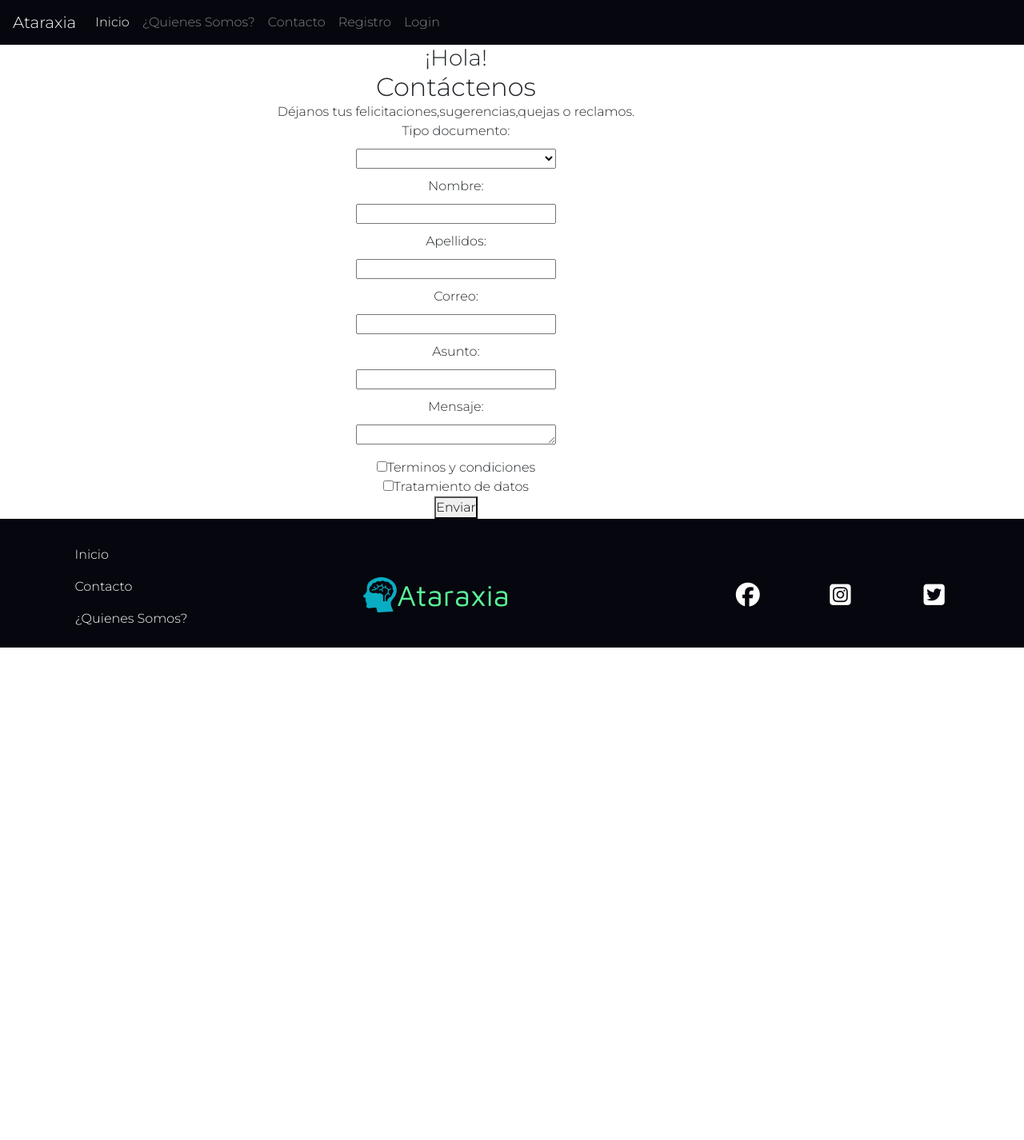
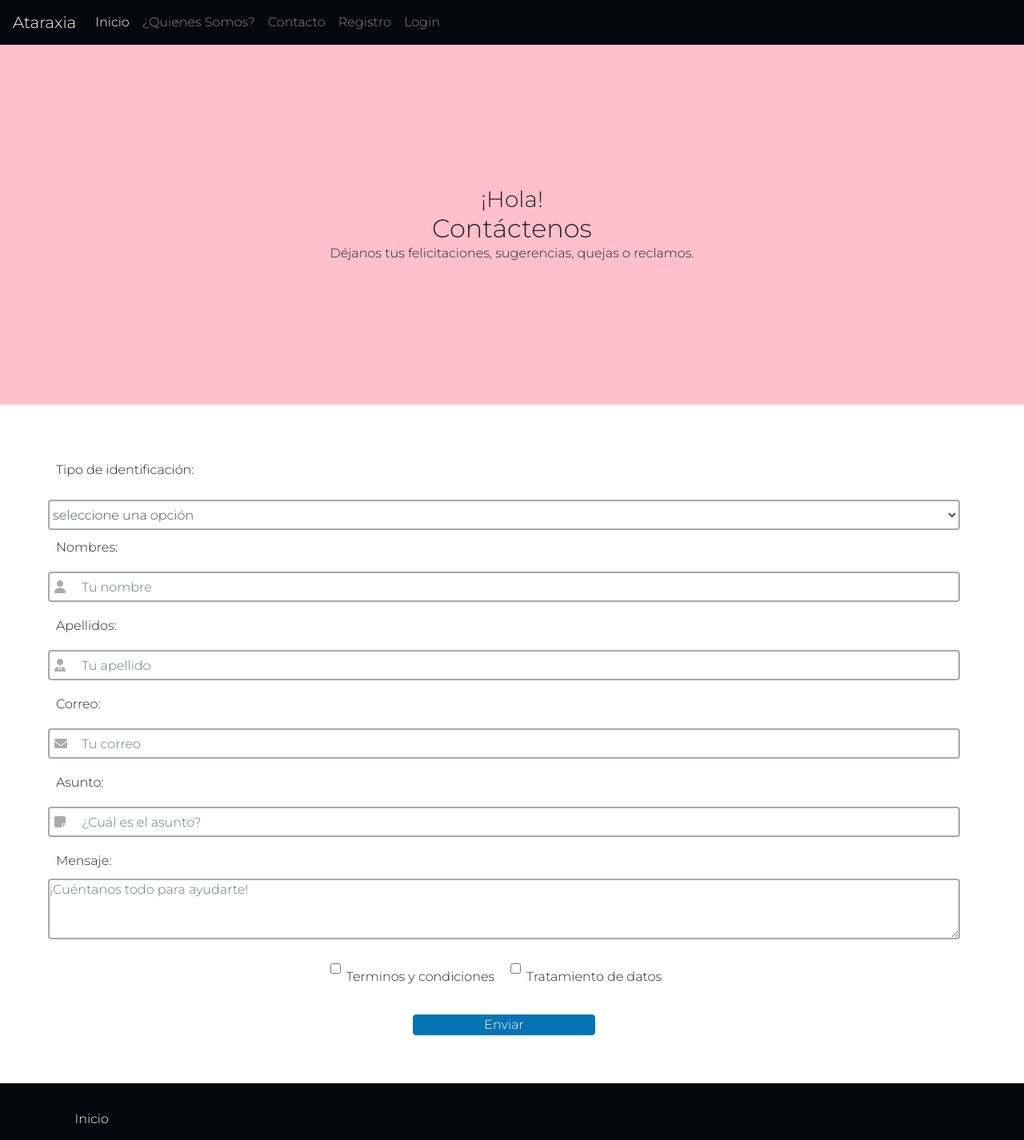
Before and after one commit to dpsena/MalalaFront, an Angular app: page /contact in a window 1280 px wide. Shown: the top 1426 px of the page at 80% size. Before the commit the page ends 810 px from the top, so only its background shows below. Built offline with nearby package versions, Linux system fonts and the light colour scheme.

Commit message:
Se creó la vista de contacto e inciio de profesionales

```diff
--- a/src/app/Components/contact/contact.component.css
+++ b/src/app/Components/contact/contact.component.css
@@ -2,21 +2,77 @@
     margin: 0;
     padding: 0;
   }
-.input-info{
-    width: 250px;
-    height: 25px;
+.container {
+    margin: 60px;
+}
+
+.label-check{
+    margin: 20px;
+}
+.input-check{
+    margin-top: 15px;
+}
+.contact {
+    background-color: pink;
+    width: 100%;
+    height: 450px;
+    background-size: cover;
+    position: relative;
+    display: flex;
+    flex-direction: column;
+    justify-content: center;
+    align-items: center;
+}
+.contact::before{
+    content: "";
+    width: 100%;
+    height: 450px;
+    position: absolute;
+}
+
+.btn-info{
+    background-color: #0474b4;
+    border-color: #0474b4;
+    width: 20%;
+    height: 25%;
+}
+label{
     margin: 10px;
 }
-.option-doc {
-    width: 250px;
-    height: 25px;
-    margin: 10px;
+.div-check{
+    margin: 15px;
 }
-.section-text{
-    width: 250px;
-    height: 25px;
-    margin: 10px;
-}
-.check{
-    margin: 50px;
-}
+input[type="text"] {
+    border: 2px solid #aaa;
+    border-radius: 4px;
+    margin: 8px 0;
+    outline: none;
+    padding: 8px;
+    box-sizing: border-box;
+    transition: 0.3s;
+  }
+
+  .inputWithIcon input[type="text"] {
+    padding-left: 40px;
+  }
+
+  .inputWithIcon {
+    position: relative;
+  }
+
+  .inputWithIcon i {
+    position: absolute;
+    left: 0;
+    top: 2px;
+    padding: 9px 8px;
+    color: #aaa;
+    transition: 0.3s;
+  }
+  select, textarea{
+    border: 2px solid #aaa;
+    border-radius: 4px;
+  }
+
+  select{
+      margin-top: 15px;
+  }
--- a/src/app/Components/contact/contact.component.html
+++ b/src/app/Components/contact/contact.component.html
@@ -1,65 +1,62 @@
-<div class="container text-center">
-    <form [formGroup]= "contactForm" (ngSubmit)="saveContact()">
-        <section class="">
+<div>
+    <form [formGroup]="contactForm" (ngSubmit)="saveContact()">
+        <section class="text-center contact">
             <h3>¡Hola!</h3>
             <h2>Contáctenos</h2>
-            <p>Déjanos tus felicitaciones,sugerencias,quejas o reclamos.</p>
+            <p>Déjanos tus felicitaciones, sugerencias, quejas o reclamos.</p>
         </section>
-        <section class="">
-            <div>
-                <div class="">
-                    <label class="">Tipo documento:</label>
-                </div>
-                <select formControlName="idDoc" id="IdDoc" class="option-doc">
-                    <option value="1">seleccione una opción</option>
-                    <option value="2">Cédula de ciudadania</option>
-                    <option value="3">Cédula de Extranjería</option>
-                    <option value="4">Documento profesional de salud</option>
+        <div class="container">
+            <div class="form-group">
+                <label for="exampleFormControlSelect1">Tipo de identificación:</label>
+                <select class="form-control" id="exampleFormControlSelect1">
+                    <option>seleccione una opción</option>
+                    <option>Cédula de ciudadania</option>
+                    <option>Cédula de Extranjería</option>
+                    <option>Documento profesional de salud</option>
                 </select>
             </div>
-            <div>
-                <div class="">
-                    <label class="">Nombre:</label>
+                <label>Nombres:</label>
+                <div class="inputWithIcon">
+                    <input formControlName="name" id="name" type="text"
+                        class="form-control" placeholder="Tu nombre">
+                    <i class="fas fa-user" aria-hidden="true"></i>
                 </div>
-                <input formControlName="name" id="name" class="input-info">
+                <label>Apellidos:</label>
+                <div class="inputWithIcon">
+                    <input formControlName="lastName" id="lastName" type="text"
+                    class="form-control" placeholder="Tu apellido">
+                    <i class="fas fa-user-tie"></i>
+                </div>
+                <label>Correo:</label>
+                <div class="inputWithIcon">
+                    <input formControlName="email" id="email" type="text"
+                    class="form-control" placeholder="Tu correo">
+                    <i class="fas fa-envelope"></i>
+                </div>
+                <label>Asunto:</label>
+                <div class="inputWithIcon">
+                    <input formControlName="issue" id="issue" type="text"
+                    class="form-control" placeholder="¿Cuál es el asunto?">
+                    <i class="fas fa-sticky-note"></i>
+                </div>
+            <div class="form-group">
+                <label for="exampleFormControlTextarea1">Mensaje:</label>
+                    <textarea class="form-control inputWithIcon" id="exampleFormControlTextarea1"
+                    rows="3" placeholder="¡Cuéntanos todo para ayudarte!"></textarea>
             </div>
-            <div>
-                <div class="">
-                    <label class="">Apellidos:</label>
-                </div>
-                <input formControlName="lastName" id="lastName" class="input-info">
+            <div class="form-group form-check text-center div-check">
+                <input type="checkbox" class="form-check-input input-check"
+                    id="exampleCheck1">
+                <label class="form-check-label label-check" for="exampleCheck1">Terminos
+                    y condiciones</label>
+                <input type="checkbox" class="form-check-input input-check"
+                    id="exampleCheck1">
+                <label class="form-check-label label-check" for="exampleCheck1">Tratamiento
+                    de datos</label>
             </div>
-            <div>
-                <div class="">
-                    <label class="">Correo:</label>
-                </div>
-                <input formControlName="email" id="email" class="input-info">
+            <div class="text-center">
+                <button class="btn btn-info text-center">Enviar</button>
             </div>
-            <div>
-                <div class="">
-                    <label class="">Asunto:</label>
-                </div>
-                <input formControlName="issue" id="issue" class="input-info">
-            </div>
-            <div>
-                <div class="">
-                    <label class="">Mensaje:</label>
-                </div>
-                <textarea formControlName="message" id="message" class="input-info"></textarea>
-            </div>
-        </section>
-        <section class="">
-            <div class="">
-                <input formControlName="termsAndConditions" id="termsAndConditions" type="checkbox">
-                <label>Terminos y condiciones</label>
-            </div>
-            <div>
-                <input formControlName="dataTreatment" id="dataTreatment" type="checkbox">
-                <label>Tratamiento de datos</label>
-            </div>
-            <div>
-                <button class="">Enviar</button>
-            </div>
-        </section>
+        </div>
     </form>
 </div>
--- a/src/app/Components/home-professional/home-professional.component.css
+++ b/src/app/Components/home-professional/home-professional.component.css
@@ -0,0 +1,67 @@
+*{
+    margin: 0;
+    padding: 0;
+    box-sizing: border-box;
+    overflow-y: hidden;
+}
+
+.container{
+    /*background: url('img/breakfast-1663295_1280.jpg');*/
+    width: 100%;
+    height: 900px;
+    background-size: cover;
+    position: relative;
+    display: flex;
+    flex-direction: column;
+    justify-content:center;
+}
+
+.container:before{
+    content: "";
+    width: 100%;
+    height: 100%;
+    background-color: black;
+    position: absolute;
+    opacity: 0.6;
+}
+
+.container h1, h4 {
+    position: relative;
+}
+
+.container h1 {
+    font-size: 60px;
+    font-family: 'Merienda One', cursive;
+    margin-left: 100px;
+    color: rgb(135, 135, 135);
+}
+.container h4{
+    font-size: 25px;
+    width: 60%;
+    text-align: center;
+    color: rgb(162, 162, 162);
+    font-family: 'Xanh Mono', monospace;
+    margin-left: 120px;
+    margin-top: 20px;
+}
+.icons{
+    width: 80%;
+    width: 75%;
+    text-align: center;
+
+}
+.icon{
+    margin: 50px;
+    color: rgb(135, 135, 135);
+}
+.options{
+    margin-top: 50px;
+    width: 75%;
+    text-align: center;
+}
+.options a{
+    margin-left: 30px;
+    font-family: 'Xanh Mono', monospace;
+    color: white;
+    font-size: 20px;
+}
--- a/src/app/Components/home-professional/home-professional.component.html
+++ b/src/app/Components/home-professional/home-professional.component.html
@@ -1 +1,15 @@
-<p>home-professional works!</p>
+<div class="container">
+    <h1>¡Bienvenido, señor terapeuta!</h1>
+    <h4>Ataraxia, la plataforma especialidada en la salud mental de las personas. Nuestro objetivo principal es la ayuda a niños y ancianos</h4>
+    <div class="options">
+        <a>PACIENTES</a>
+        <a>AGENDA</a>
+        <a>CONTACTO</a>
+        <a>AYUDA</a>
+    </div>
+    <div class="icons">
+        <i class="fab fa-instagram icon"></i>
+        <i class="fab fa-facebook-f icon"></i>
+        <i class="fab fa-twitter icon"></i>
+    </div>
+</div>
```
